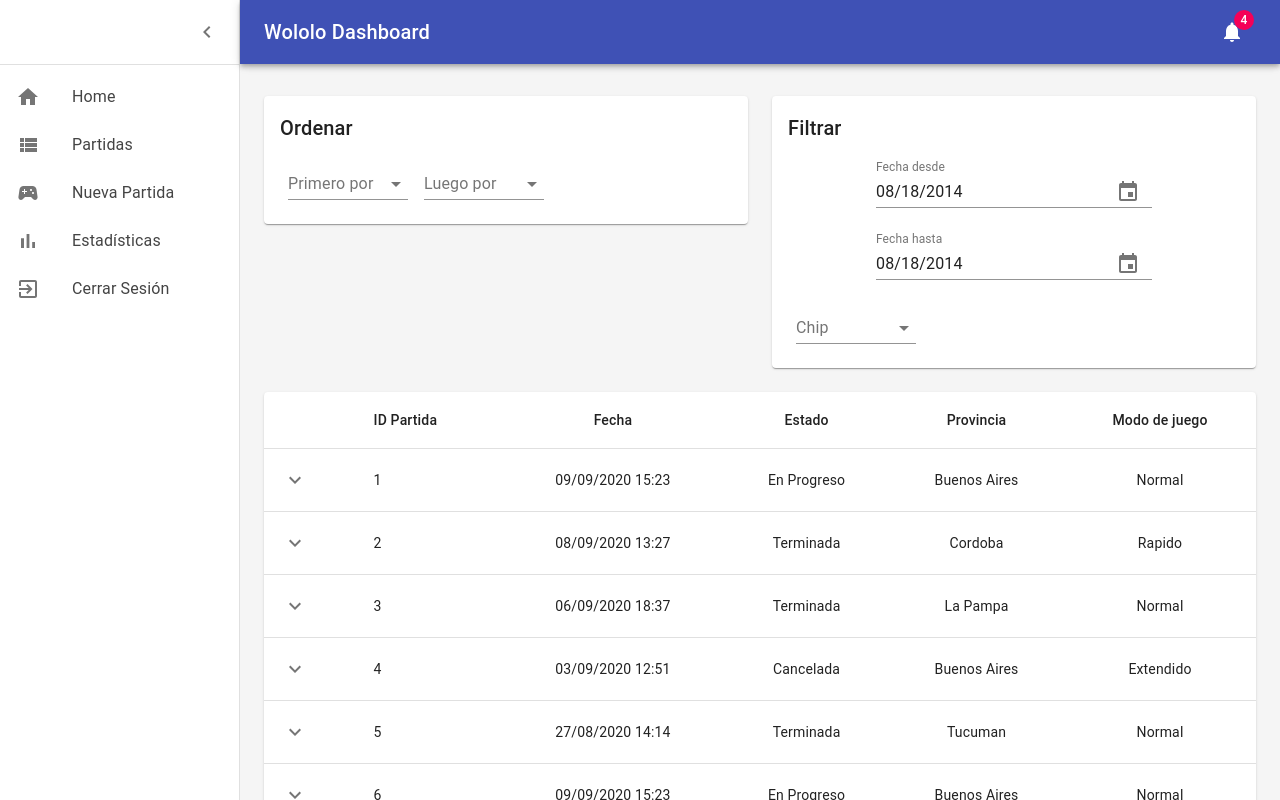
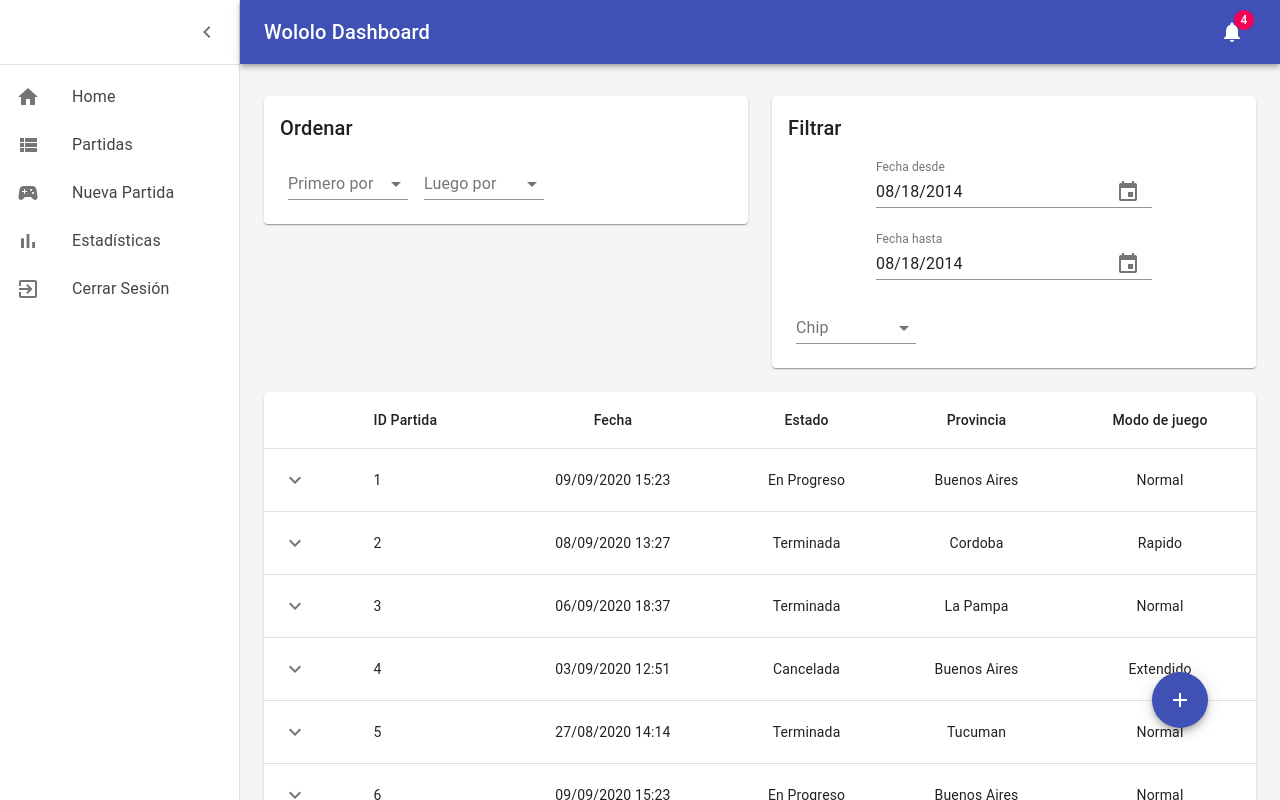
Before and after one commit to DNicolas098/tacs-frontend, a React (Create React App) app: page /app/partidas in a window 1280 px wide. Built offline with nearby package versions, Linux system fonts and the light colour scheme.

Commit message:
Add fab button to Partidas

```diff
--- a/package.json
+++ b/package.json
@@ -6,6 +6,7 @@
     "@date-io/date-fns": "^1.3.13",
     "@material-ui/core": "^4.11.0",
     "@material-ui/icons": "^4.9.1",
+    "@material-ui/lab": "^4.0.0-alpha.56",
     "@material-ui/pickers": "^3.2.10",
     "@testing-library/jest-dom": "^4.2.4",
     "@testing-library/react": "^9.5.0",
--- /dev/null
+++ b/src/components/Partidas/NuevaPartidaFabButton.tsx
@@ -0,0 +1,32 @@
+import Fab from "@material-ui/core/Fab";
+import { createStyles, makeStyles, Theme } from "@material-ui/core/styles";
+import AddIcon from "@material-ui/icons/Add";
+import React from "react";
+
+const useStyles = makeStyles((theme: Theme) =>
+  createStyles({
+    root: {
+      "& > *": {
+        margin: theme.spacing(1),
+      },
+    },
+    fab: {
+      position: "absolute",
+      bottom: theme.spacing(8),
+      right: theme.spacing(8),
+    },
+  })
+);
+
+export default function NuevaPartidaFabButton() {
+  const classes = useStyles();
+
+  return (
+    // FIXME: Al agregar el fab, aparecio la barra desplazamiento horizontal (parece que se agrego alguna especie de padding o margen)
+    <div className={classes.root}>
+      <Fab color="primary" aria-label="add" className={classes.fab}>
+        <AddIcon />
+      </Fab>
+    </div>
+  );
+}
--- a/src/components/Partidas/Partidas.tsx
+++ b/src/components/Partidas/Partidas.tsx
@@ -28,6 +28,7 @@ import {
 import "date-fns";
 import React from "react";
 import CustomTablePagination from "./TablePagination";
+import NuevaPartidaFabButton from "./NuevaPartidaFabButton";
 
 const useRowStyles = makeStyles((theme: Theme) =>
   createStyles({
@@ -51,7 +52,7 @@ const useStyles = makeStyles((theme: Theme) =>
       paddingTop: theme.spacing(2),
       paddingLeft: theme.spacing(1),
       paddingRight: theme.spacing(1),
-      paddingBottom: theme.spacing(4),
+      paddingBottom: theme.spacing(15),
     },
     paper: {
       padding: theme.spacing(2),
@@ -448,6 +449,7 @@ export default function Partidas() {
             </Table>
           </TableContainer>
         </Grid>
+        <NuevaPartidaFabButton></NuevaPartidaFabButton>
       </Grid>
     </Container>
   );
```
Also changed, not shown: 1 other file (tests, documents, lock files or other folders).
